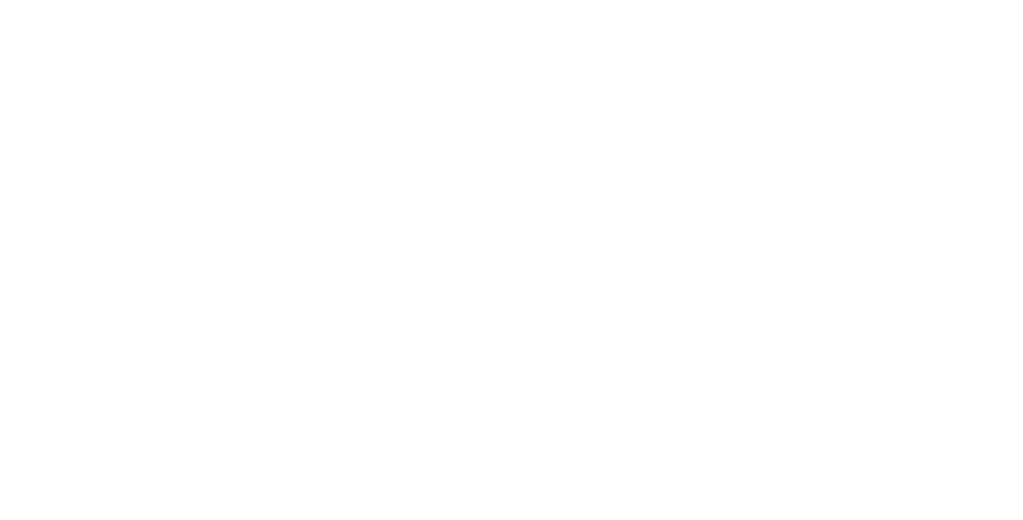
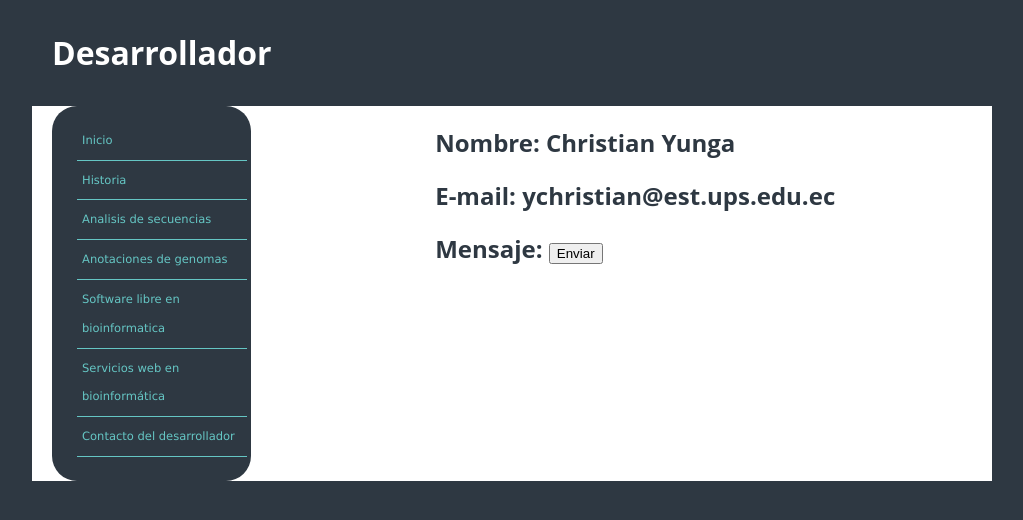
Before and after one commit to ChristianY1/Practica02-Mi-Sitio-Web-CSS-, a plain HTML site: page docs/contacto/contacto.html in a window 1280 px wide. Shown: the whole page, without its empty margins (128-1151 px from the left). Drawn offline with Linux system fonts and the light colour scheme.

Commit message:
Contacto

```diff
--- a/css/index.css
+++ b/css/index.css
@@ -51,6 +51,7 @@ body{
     /*margen automatico*/
     margin-left: auto;
     margin-right: auto;
+   background-color: white;
 }
 header, section, footer, aside, nav, article, hgroup{
     display: block;
@@ -143,13 +144,11 @@ footer{
     background-color: #788475;
     text-align: center;
 }
-}
 /* body */
 body {
     max-width: 960px;
     min-width: 640px;
     width: 95%;
-    background-color: #34699a;
 }
 .barraBusqueda{
     width: 640px;
--- a/docs/contacto/contacto.html
+++ b/docs/contacto/contacto.html
@@ -0,0 +1,43 @@
+<!DOCTYPE html>
+<html lang="en">
+<head>
+    <meta charset="UTF-8">
+    <meta name="viewport" content="width=device-width, initial-scale=1.0">
+    <meta http-equiv="X-UA-Compatible" content="ie=edge">
+    <title>Desarrollador</title>
+    <link rel="stylesheet" href="../../css/2columnas.css">
+    <link rel="stylesheet" href="../../css/estilo.css">
+
+</head>
+<body>
+    <header><h1>Desarrollador</h1></header>
+    <nav>
+            <ul>
+                <li><a href="../../index.html">Inicio</a></li>
+                <li><a href="../Historia/sigloXXI.html">Historia</a></li>
+                <li><a href="../PAInvestigacion/AnalisisSecuencias.html">Analisis de secuencias</a></li>
+                <li><a href="../PAInvestigacion/AnotacionGenomas.html">Anotaciones de genomas</a></li>
+                <li><a href="../HerramientasSoftware/SLBioinformatica.html">Software libre en bioinformatica</a></li>
+                <li><a href="../HerramientasSoftware/SWBioinformatica.html">Servicios web en bioinformática</a></li>
+                <li><a href="../contacto/contacto.html">Contacto del desarrollador</a></li>
+            </ul>
+    </nav>
+    <section >
+        <h2>Nombre: Christian Yunga</h2>
+        <h2>E-mail: ychristian@est.ups.edu.ec</h2>
+        <h2>
+
+            Mensaje:
+            <a href="mailto:ychristian@est.ups.edu.ec"?Subject=>
+                    <input type="button" value="Enviar">
+                </a>
+        </h2>
+
+
+    </section>
+
+    <footer>
+
+    </footer>
+</body>
+</html>
```
Also changed, not shown: docs/HerramientasSoftware/SLBioinformatica.html (+1 -0 lines), docs/HerramientasSoftware/SWBioinformatica.html (+1 -0 lines), docs/Historia/sigloXXI.html (+1 -0 lines), docs/PAInvestigacion/AnalisisSecuencias.html (+2 -1 lines), docs/PAInvestigacion/AnotacionGenomas.html (+1 -0 lines), index.html (+1 -0 lines).
